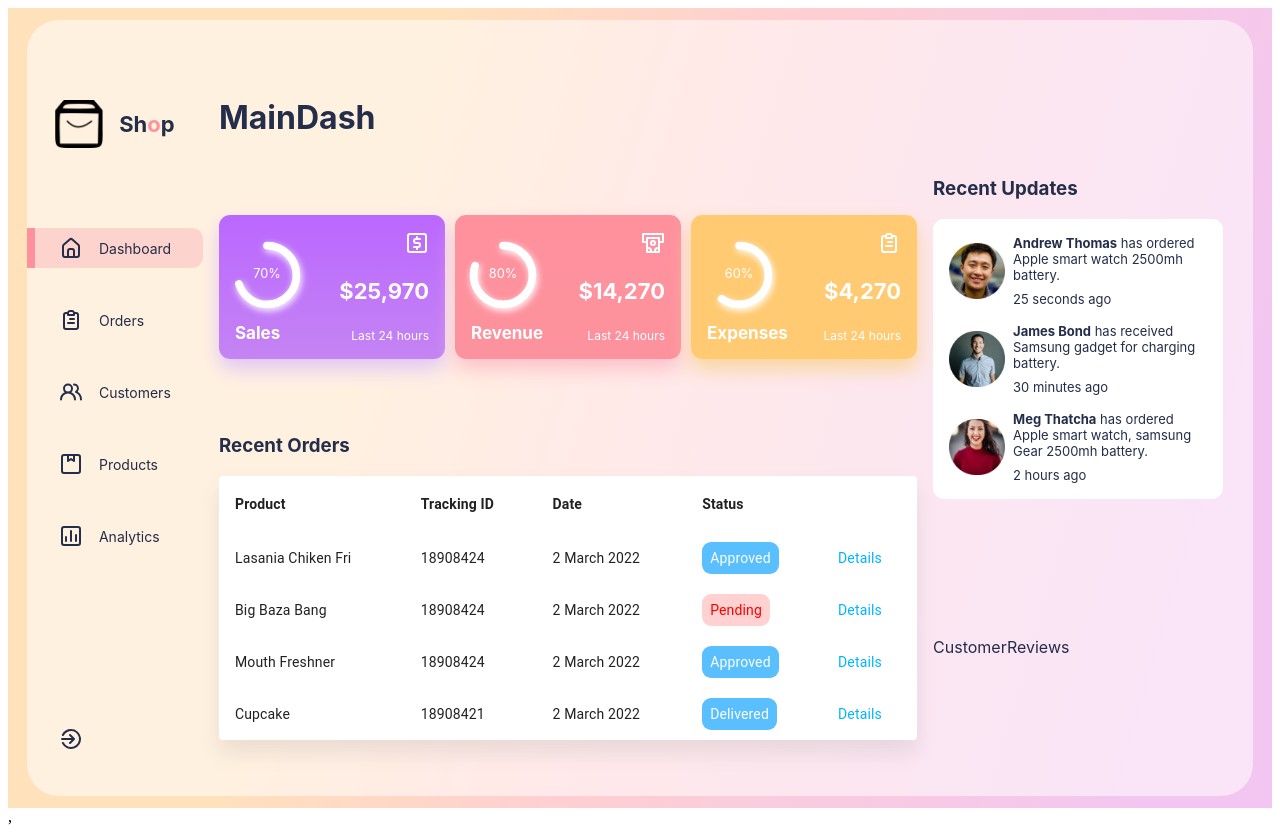
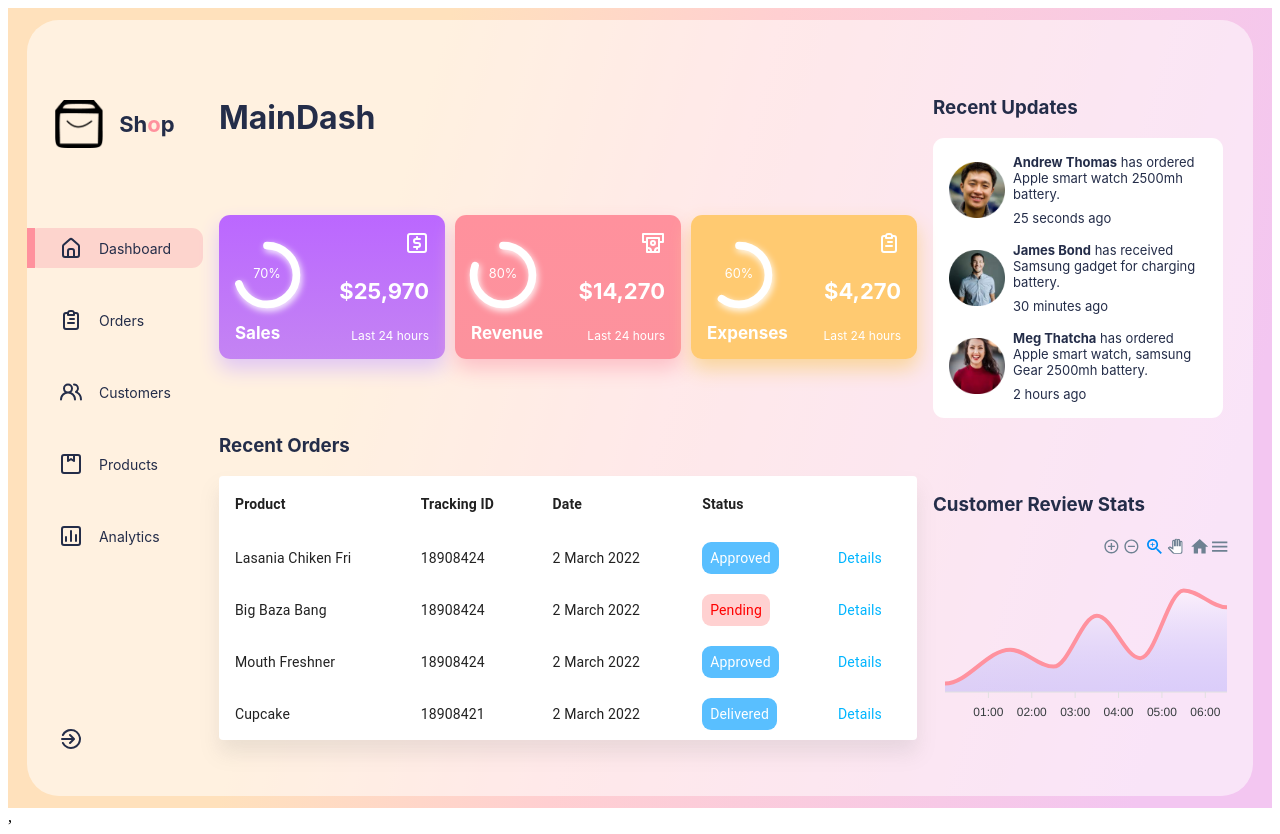
Before and after one commit to SolomonOjigbo/ecommerce-shop-dashboard, a React (Create React App) app: page / in a window 1280 px wide. Built offline with nearby package versions, Linux system fonts and the light colour scheme.

Commit message:
Added the CustomerReview stats component to the RightSideBar section

```diff
--- a/src/components/CustomerReviews/CustomerReviews.jsx
+++ b/src/components/CustomerReviews/CustomerReviews.jsx
@@ -1,7 +1,64 @@
 import React from "react";
+import Chart from "react-apexcharts";
 
 const CustomerReviews = () => {
-	return <div>CustomerReviews</div>;
+	const data = {
+		series: [
+			{
+				name: "Review",
+				data: [10, 50, 30, 90, 40, 120, 100],
+			},
+		],
+		options: {
+			chart: {
+				type: "area",
+				height: "auto",
+			},
+
+			fill: {
+				colors: ["#fff"],
+				type: "gradient",
+			},
+			dataLabels: {
+				enabled: false,
+			},
+			stroke: {
+				curve: "smooth",
+				colors: ["#ff929f"],
+			},
+			tooltip: {
+				x: {
+					format: "dd/MM/yy HH:mm",
+				},
+			},
+			grid: {
+				show: false,
+			},
+			xaxis: {
+				type: "datetime",
+				categories: [
+					"2018-09-19T00:00:00.000Z",
+					"2018-09-19T01:30:00.000Z",
+					"2018-09-19T02:30:00.000Z",
+					"2018-09-19T03:30:00.000Z",
+					"2018-09-19T04:30:00.000Z",
+					"2018-09-19T05:30:00.000Z",
+					"2018-09-19T06:30:00.000Z",
+				],
+			},
+			yaxis: {
+				show: false,
+			},
+			toolbar: {
+				show: false,
+			},
+		},
+	};
+	return (
+		<div className="CustomerReview">
+			<Chart options={data.options} series={data.series} type="area" />
+		</div>
+	);
 };
 
 export default CustomerReviews;
--- a/src/components/RightSideBar/RightSideBar.jsx
+++ b/src/components/RightSideBar/RightSideBar.jsx
@@ -11,6 +11,7 @@ const RightSideBar = () => {
 				<Updates />
 			</div>
 			<div>
+				<h3> Customer Review Stats</h3>
 				<CustomerReviews />
 			</div>
 		</div>
```
